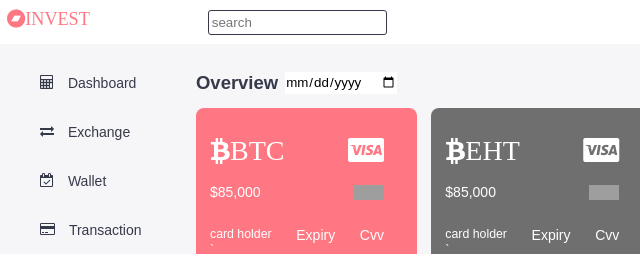
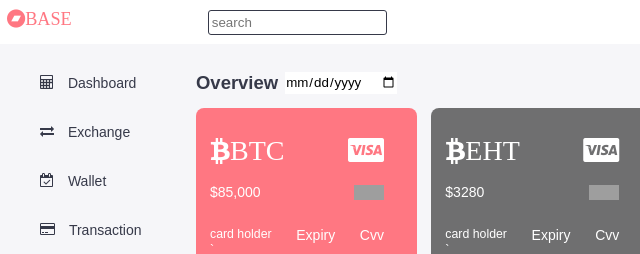
Before and after one commit to dilanbesong/investment-site, a plain HTML site: page index.html in a window 1280 px wide. Shown: the top 254 px of the page, 0-640 px from the left. Drawn offline with nearby package versions, Linux system fonts and the light colour scheme; grey boxes are pictures that could not be loaded.

Commit message:
Update index.html

```diff
--- a/index.html
+++ b/index.html
@@ -13,7 +13,7 @@
 <body>
     <nav>
         <div class="search-logo-section">
-            <i class="fa fa-bandcamp" aria-hidden="true">INVEST</i>
+            <i class="fa fa-bandcamp" aria-hidden="true">BASE</i>
           <input type="search" placeholder="search">
         </div>
         <div class="toggle-theme-profile-section">
@@ -87,7 +87,7 @@
                         <i class="fa fa-cc-visa" aria-hidden="true"></i>
                     </div>
                     <div>
-                        <span>$85,000</span>
+                        <span>$3280</span>
                         <img src="https://tse4.mm.bing.net/th?id=OIP.KHhzlRR1GY0T-MYT7G_HoQHaE7&pid=Api&P=0" alt="Cam.png" />
                     </div>
                     <div class="expire-date-cvv">
```
